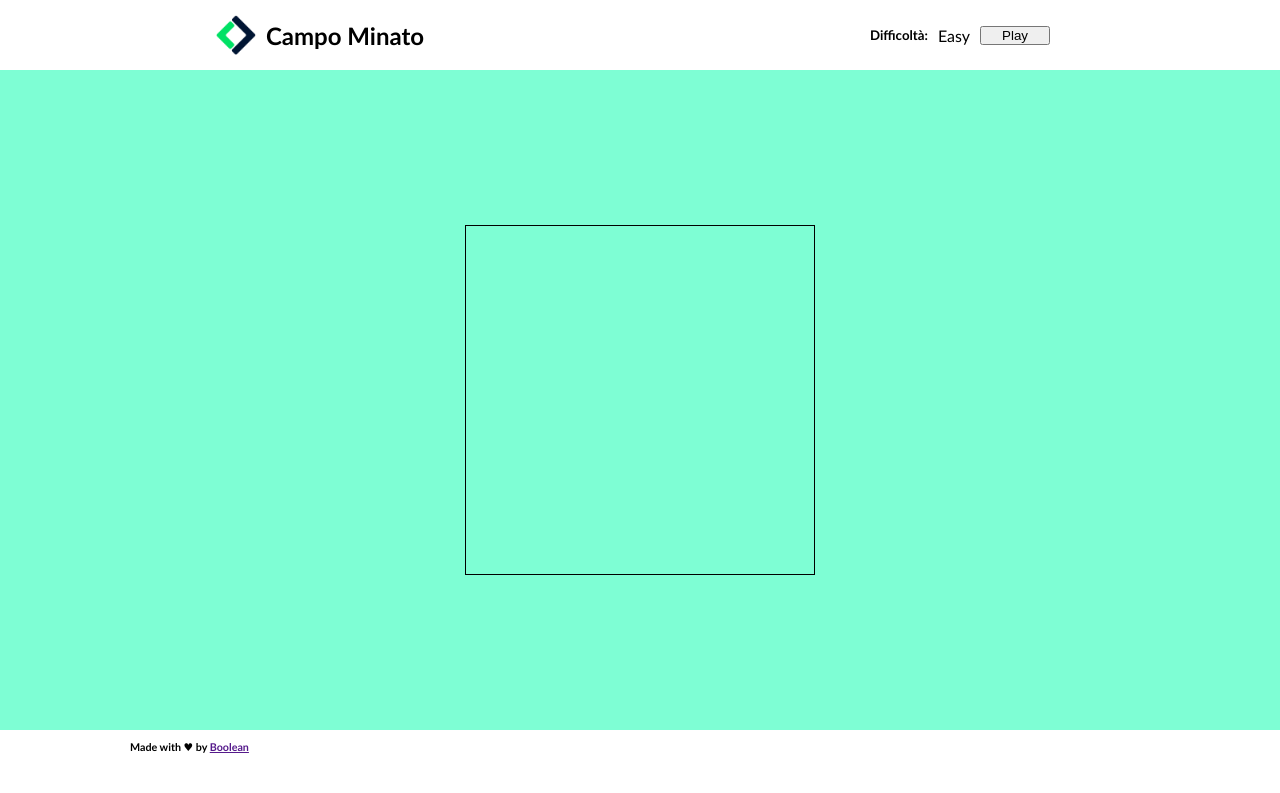
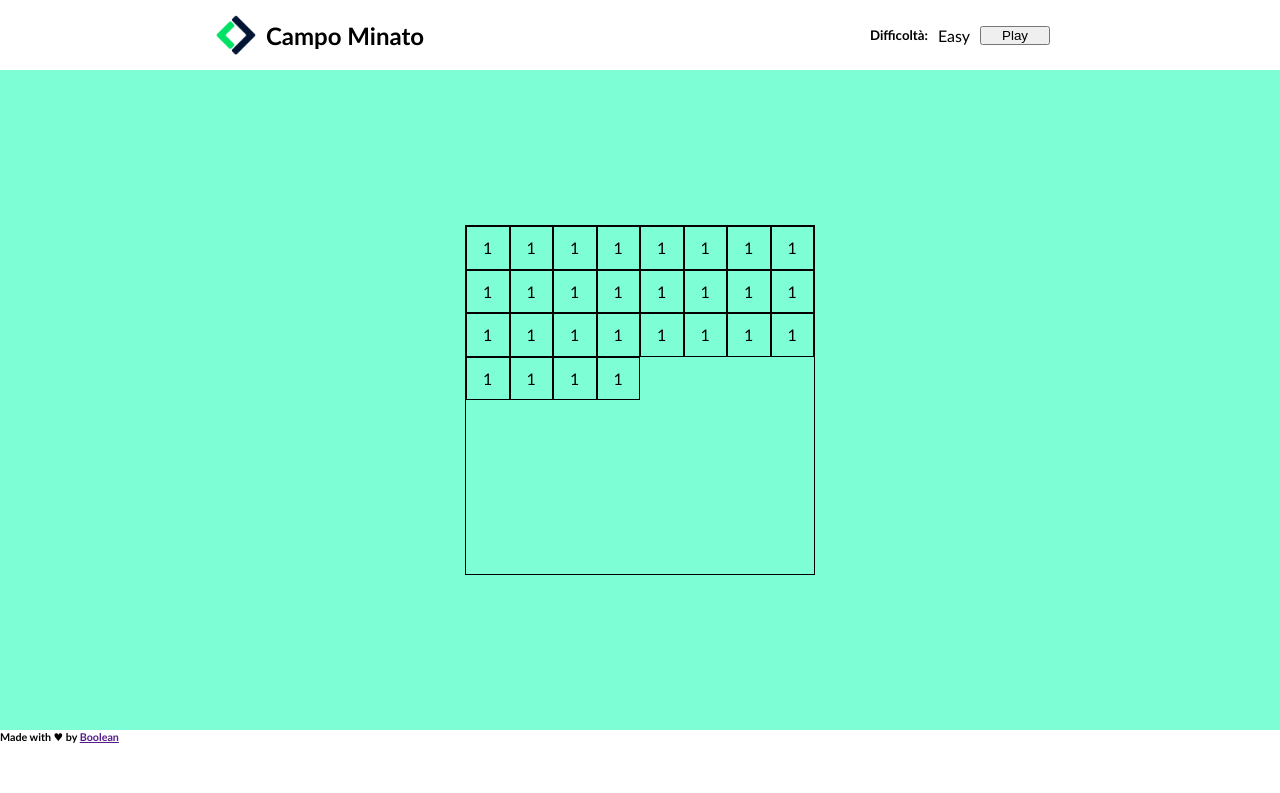
Before and after one commit to salvosanzone/js-campominato-grid, a plain HTML site: page index.html in a window 1280 px wide. Drawn offline with Linux system fonts and the light colour scheme.

Commit message:
creazione degli square con html

```diff
--- a/css/style.css
+++ b/css/style.css
@@ -55,10 +55,23 @@ main{
 }
 
 main .container{
+  display: flex;
   width: 350px;
   height: 350px;
   border: 1px solid black;
+  flex-wrap: wrap;
+  align-content: flex-start;
+
 }
+
+.container .square{
+  display: flex;
+  justify-content: center;
+  align-items: center;
+  width: calc(100% / 8);
+  height: calc(100% / 8);
+  border: 1px solid black;
+
 
 footer{
   display: flex;
--- a/index.html
+++ b/index.html
@@ -30,7 +30,36 @@
     </div>
   </header>
   <main>
-    <div class="container"></div>
+    <div class="container">
+      <div class="square">1</div>
+      <div class="square">1</div>
+      <div class="square">1</div>
+      <div class="square">1</div>
+      <div class="square">1</div>
+      <div class="square">1</div>
+      <div class="square">1</div>
+      <div class="square">1</div>
+      <div class="square">1</div>
+      <div class="square">1</div>
+      <div class="square">1</div>
+      <div class="square">1</div>
+      <div class="square">1</div>
+      <div class="square">1</div>
+      <div class="square">1</div>
+      <div class="square">1</div>
+      <div class="square">1</div>
+      <div class="square">1</div>
+      <div class="square">1</div>
+      <div class="square">1</div>
+      <div class="square">1</div>
+      <div class="square">1</div>
+      <div class="square">1</div>
+      <div class="square">1</div>
+      <div class="square">1</div>
+      <div class="square">1</div>
+      <div class="square">1</div>
+      <div class="square">1</div>
+    </div>
   </main>
   <footer>
     <h6>Made with &hearts; by <span><a href="">Boolean</a></span></h6>
```
Also changed, not shown: js/script.js (+7 -0 lines).
